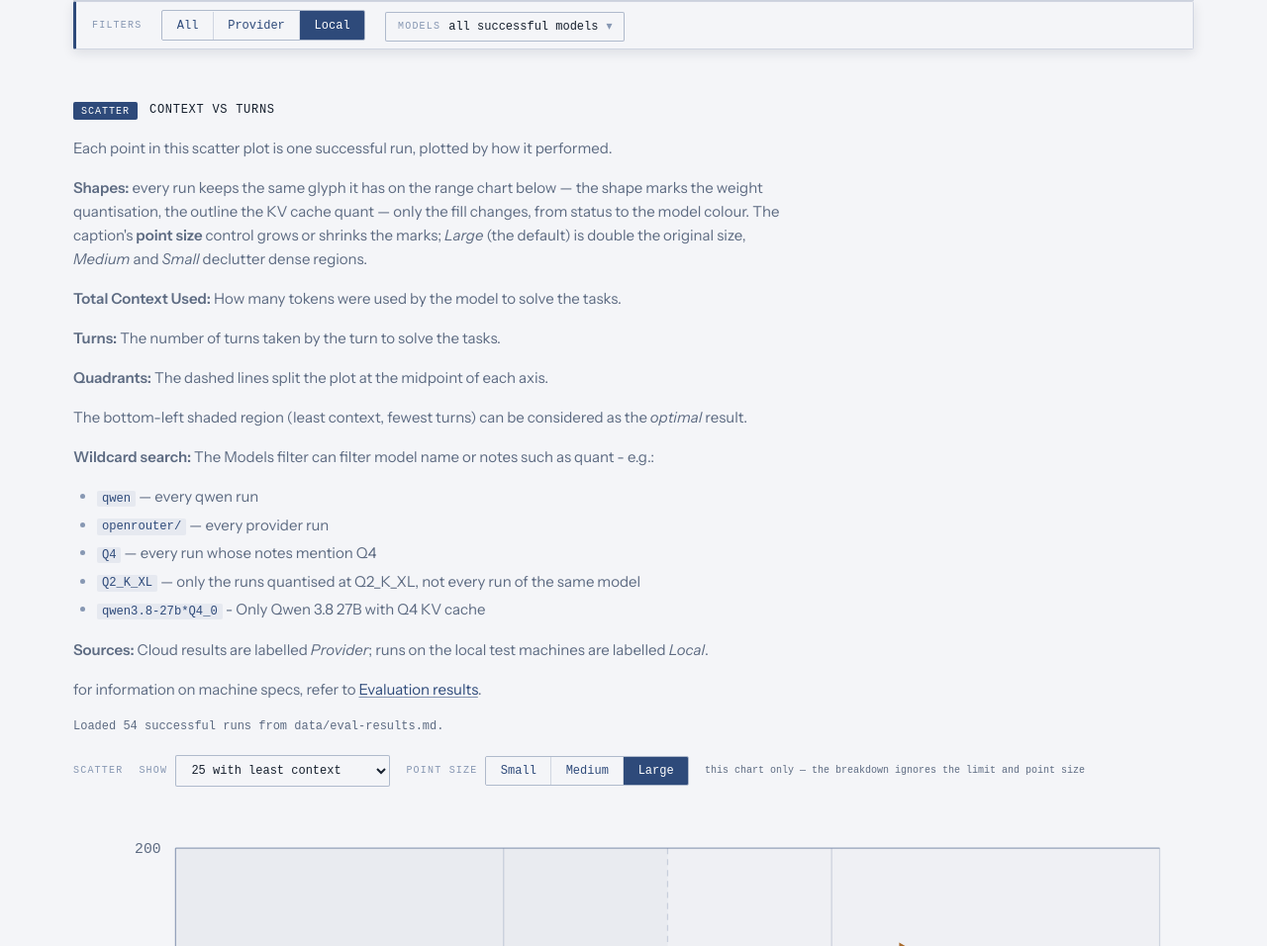
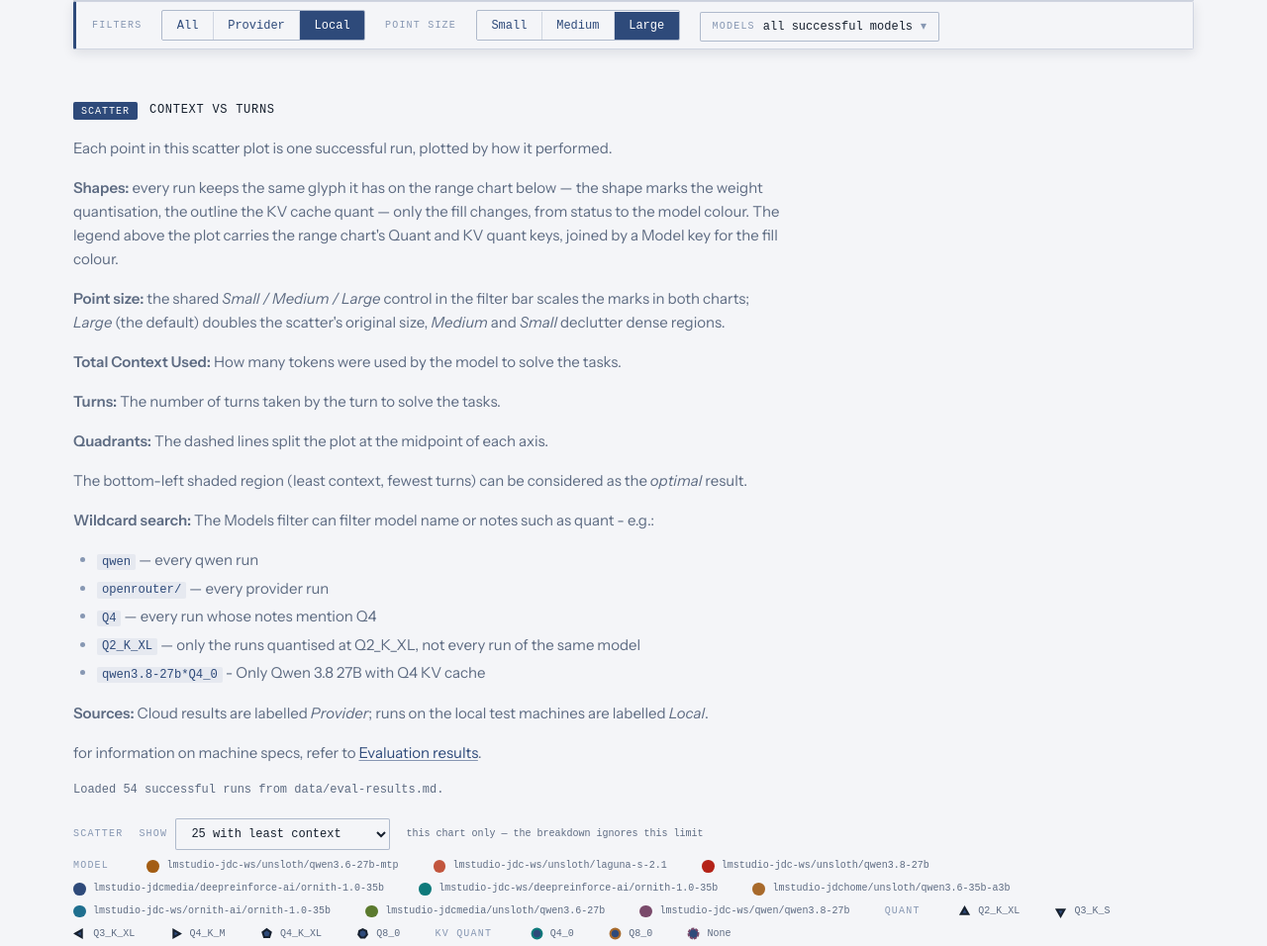
Before and after one commit to forzabarca88/coding-agent-resources, a plain HTML site: page docs/visualization.html in a window 1280 px wide. Shown: the part 364-1320 px from the top of the page at 99% size. Drawn offline with nearby package versions, Linux system fonts and the light colour scheme; a web font is replaced by a local one.

Commit message:
update 2nd graph

```diff
--- a/docs/assets/styles.css
+++ b/docs/assets/styles.css
@@ -1194,15 +1194,18 @@ a:focus-visible {
 /* Metric toggle — one rail at a time (Context Used | Turns) */
 .brk-metric { justify-self: start; margin: 0.25rem 0 0.9rem; }
 
-/* Legend — decoded live from the runs actually shown, so it always matches. */
-.brk-legend {
+/* Legend — decoded live from the runs actually shown, so it always matches.
+   Shared by the scatter and the model breakdown. */
+.brk-legend,
+.viz-legend {
   display: flex;
   flex-wrap: wrap;
   gap: 0.4rem 2.2rem;
   align-items: center;
   margin-bottom: 1rem;
 }
-.brk-legend .legend-label {
+.brk-legend .legend-label,
+.viz-legend .legend-label {
   font-family: var(--font-mono);
   font-size: 0.625rem;
   text-transform: uppercase;
@@ -1300,6 +1303,7 @@ a:focus-visible {
    ============================================================ */
 @media (max-width: 640px) {
   .brk-legend { gap: 0.4rem 1rem; }
+  .viz-legend { gap: 0.4rem 1rem; }
   .brk-chart { max-height: 320px; }
   .viz-bar { gap: 0.5rem 0.75rem; }
   .viz-bar__tag { display: none; }
@@ -1316,3 +1320,12 @@ a:focus-visible {
   .viz-tooltip { min-width: 0; }
   .model-search { flex: 1 1 100%; }
 }
+
+/* Mid-width screens: slim the shared filter bar so it keeps fitting on one
+   row — drop the bar tags and the Models toggle's summary text (the button
+   still reads "Models", and the chips/counters stay available in the
+   popover). The segs carry their own aria-labels. */
+@media (max-width: 900px) {
+  .viz-bar__tag { display: none; }
+  .viz-pop__summary { display: none; }
+}
--- a/docs/assets/visualization.js
+++ b/docs/assets/visualization.js
@@ -17,6 +17,7 @@
   var sourceBtns = Array.prototype.slice.call(document.querySelectorAll('[data-source]'));
   var psizeBtns = Array.prototype.slice.call(document.querySelectorAll('[data-psize]'));
   var topSel = document.getElementById('top-filter');
+  var vizLegendEl = document.getElementById('viz-legend');
   var chipsEl = document.getElementById('model-chips');
   var modelsAllBtn = document.getElementById('models-all');
   var modelsNoneBtn = document.getElementById('models-none');
@@ -65,7 +66,7 @@
     search: '',           // active wildcard query — while non-empty it derives the model selection
     searchSaved: null,    // the models value before the search began, restored on clear
     top: 25,              // 'all' or a number — scatter only
-    psize: 'l',           // scatter point size: 's' | 'm' | 'l' — 'l' is the default and double the original
+    psize: 'l',           // shared point-size setting: 's' | 'm' | 'l' — 'l' is the default
     metric: 'tokens'      // breakdown metric: 'tokens' (Context Used) | 'turns'
   };
 
@@ -96,6 +97,23 @@
   // halo ring tracks the glyph at 1.5x, as it always has (9 at the old 6).
   var P_SIZE = { s: 6, m: 9, l: 12 };
   function pointRadius() { return P_SIZE[state.psize] || P_SIZE.l; }
+
+  // Breakdown mark sizes, keyed by the same point-size setting — so the
+  // control scales both charts. The 34u rows bound these radii: unlike the
+  // scatter, where 'l' runs at the full 2x (12u), a 12u glyph would mash the
+  // row's label area, so 'l' clamps at 10u here; 'm' is the original 7u.
+  var BRK_SIZE = { s: 5, m: 7, l: 10 };
+  function brkRadius() { return BRK_SIZE[state.psize] || BRK_SIZE.l; }
+
+  // Dashed ring for KV quant "None": dashes scale with the glyph radius
+  // (baseline 3.6 / 1.4 at the breakdown's 7u), so the None signal keeps its
+  // proportions at any size in either chart. Trailing zeros are trimmed so a
+  // whole-number dash still reads clean (5.1 2, not 5.1 2.0).
+  function brkDash(r2) {
+    var k = r2 / 7;
+    function step(v) { return (k * v).toFixed(1).replace(/\.0$/, ''); }
+    return step(3.6) + ' ' + step(1.4);
+  }
 
   /* ------------------------------------------------------------------ *
    * Small utilities
@@ -555,6 +573,7 @@
       chartEl.innerHTML = '';
       tooltipEl.classList.add('is-hidden');
       pinned = null;
+      if (vizLegendEl) vizLegendEl.innerHTML = '';
       if (summaryEl) {
         var q = state.search.trim();
         var matches = searchMatches();
@@ -698,7 +717,7 @@
         (q ? ', quant ' + esc(q) : '') + (kv ? ', KV quant ' + esc(kv) : '') + '">' +
         '<circle cx="' + px + '" cy="' + py + '" r="' + (rpt * 1.5) + '" class="pt__halo"/>' +
         brkMark(brkShape(q), px, py, rpt, c, brkKVColor(kv),
-          kv === 'None' ? (rpt / 7 * 3.6).toFixed(1) + ' ' + (rpt / 7 * 1.4).toFixed(1) : null) +
+          kv === 'None' ? brkDash(rpt) : null) +
         '</g>'
       );
     });
@@ -715,6 +734,7 @@
     chartEl.innerHTML = out.join('');
     bindPoints();
     renderChips();
+    renderVizLegend(rows);
     updatePin();
     renderSummary(rows);
   }
@@ -1024,8 +1044,8 @@
   // One SVG run-mark for the breakdown: fill carries status, stroke carries KV
   // value, shape carries quant weight. Any BRK_SHAPES entry (or a generated
   // gon-N fallback) renders here. `dash` is a full stroke-dasharray value or
-  // null: the breakdown pins 3.6 1.4, the scatter scales it with the glyph
-  // radius so the "None" ring keeps its proportions at any size.
+  // null: both charts pass a brkDash() value so the None ring keeps its
+  // proportions at any glyph radius.
   function brkMark(shape, cx, cy, r2, fill, kv, dash) {
     var s = 'fill="' + fill + '" stroke="' + kv + '" stroke-width="2.5"' +
       (dash ? ' stroke-dasharray="' + dash + '"' : '');
@@ -1082,49 +1102,82 @@
     return kv;
   }
 
+  // Legend sections shared by both charts: the Quant shape keys and the KV
+  // quant ring keys, each built from the runs actually shown (so the legend
+  // always matches the plot). Schematic size — they decode channels, they
+  // don't mirror the point-size setting. Empty when no run in the group.
+  function legendQuantPart(shown) {
+    var quants = [];
+    shown.forEach(function (r) {
+      var q = brkQuant(r);
+      if (q && quants.indexOf(q) === -1 && BRK_QUANTS.indexOf(q) !== -1) quants.push(q);
+    });
+    if (!quants.length) return '';
+    var parts = ['<span class="legend-label">Quant</span>'];
+    BRK_QUANTS.forEach(function (q) {
+      if (quants.indexOf(q) === -1) return;
+      var sh = brkShape(q);
+      parts.push('<span class="legend-key"><svg viewBox="0 0 16 16" width="13" height="13" aria-hidden="true">' +
+        brkMark(sh, 8, 8, 5.4, BRK_OK, BRK_INK, null) + '</svg>' + esc(q) + '</span>');
+    });
+    return parts.join('');
+  }
+
+  function legendKVPart(shown) {
+    var kvs = [];
+    shown.forEach(function (r) {
+      var kv = brkKV(r);
+      if (kvs.indexOf(kv) === -1) kvs.push(kv);
+    });
+    if (!kvs.length) return '';
+    // stable order: recorded values (sorted), then None, then unrecorded.
+    kvs.sort(function (a, b) {
+      function rank(x) { return x === '' ? 2 : x === 'None' ? 1 : 0; }
+      return (rank(a) - rank(b)) || String(a).localeCompare(String(b));
+    });
+    var parts = ['<span class="legend-label">KV quant</span>'];
+    kvs.forEach(function (kv) {
+      var c = kv === '' ? BRK_KVCOL[''] : kv === 'None' ? BRK_KVCOL['None'] : brkKVColor(kv);
+      parts.push('<span class="legend-key"><svg viewBox="0 0 16 16" width="13" height="13" aria-hidden="true">' +
+        '<circle cx="8" cy="8" r="6" fill="' + BRK_OK + '" stroke="' + c + '" stroke-width="2.6" ' +
+        (kv === 'None' ? 'stroke-dasharray="3.6 1.4"' : '') + '/></svg>' +
+        esc(brkLegendLabel(kv)) + '</span>');
+    });
+    return parts.join('');
+  }
+
   function renderBreakdownLegend(shown) {
     if (!brkLegendEl) return;
     var parts = [];
     parts.push('<span class="legend-label">Status</span>');
     parts.push('<span class="legend-key"><span class="lg" style="background:' + BRK_OK + '"></span>success</span>');
     parts.push('<span class="legend-key"><span class="lg" style="background:' + BRK_FAIL + '"></span>failed</span>');
-
-    var quants = [];
+    parts.push(legendQuantPart(shown));
+    parts.push(legendKVPart(shown));
+    brkLegendEl.innerHTML = parts.join('');
+  }
+
+  // Scatter legend — same Quant/KV decoding as the range chart, plus the
+  // Model fill colour (the one channel the scatter's glyphs add). Rebuilt on
+  // every scatter draw from the rows actually shown, so it tracks the
+  // filters, the top-N limit and the wildcard search exactly as the plot does.
+  function renderVizLegend(shown) {
+    if (!vizLegendEl) return;
+    var parts = [];
+    var models = [];
     shown.forEach(function (r) {
-      var q = brkQuant(r);
-      if (q && quants.indexOf(q) === -1 && BRK_QUANTS.indexOf(q) !== -1) quants.push(q);
-    });
-    if (quants.length) {
-      parts.push('<span class="legend-label">Quant</span>');
-      BRK_QUANTS.forEach(function (q) {
-        if (quants.indexOf(q) === -1) return;
-        var sh = brkShape(q);
-        parts.push('<span class="legend-key"><svg viewBox="0 0 16 16" width="13" height="13" aria-hidden="true">' +
-          brkMark(sh, 8, 8, 5.4, BRK_OK, BRK_INK, null) + '</svg>' + esc(q) + '</span>');
+      if (models.indexOf(r.model) === -1) models.push(r.model);
+    });
+    if (models.length) {
+      parts.push('<span class="legend-label">Model</span>');
+      models.forEach(function (m) {
+        parts.push('<span class="legend-key"><span class="lg" style="background:' + modelColor(m) +
+          ';border-radius:50%"></span>' + esc(m) + '</span>');
       });
     }
-
-    var kvs = [];
-    shown.forEach(function (r) {
-      var kv = brkKV(r);
-      if (kvs.indexOf(kv) === -1) kvs.push(kv);
-    });
-    // stable order: recorded values (sorted), then None, then unrecorded.
-    kvs.sort(function (a, b) {
-      function rank(x) { return x === '' ? 2 : x === 'None' ? 1 : 0; }
-      return (rank(a) - rank(b)) || String(a).localeCompare(String(b));
-    });
-    if (kvs.length) {
-      parts.push('<span class="legend-label">KV quant</span>');
-      kvs.forEach(function (kv) {
-        var c = kv === '' ? BRK_KVCOL[''] : kv === 'None' ? BRK_KVCOL['None'] : brkKVColor(kv);
-        parts.push('<span class="legend-key"><svg viewBox="0 0 16 16" width="13" height="13" aria-hidden="true">' +
-          '<circle cx="8" cy="8" r="6" fill="' + BRK_OK + '" stroke="' + c + '" stroke-width="2.6" ' +
-          (kv === 'None' ? 'stroke-dasharray="3.6 1.4"' : '') + '/></svg>' +
-          esc(brkLegendLabel(kv)) + '</span>');
-      });
-    }
-    brkLegendEl.innerHTML = parts.join('');
+    parts.push(legendQuantPart(shown));
+    parts.push(legendKVPart(shown));
+    vizLegendEl.innerHTML = parts.join('');
   }
 
   function showBrkTpt(g, r) {
@@ -1241,18 +1294,17 @@
       var x0 = isFinite(min) ? sx(min) : valRight, x1 = isFinite(max) ? sx(max) : valRight;
       body.push('<rect class="brk-rail" x="' + x0 + '" y="' + (mid - 1) + '" width="' + Math.max(2, x1 - x0) + '" height="2" pointer-events="none"/>');
 
-      // one interactive mark per run
+      // one interactive mark per run — sized by the shared point-size control
       runs.forEach(function (r, j) {
         var okk = r.code === '0';
         var fill = okk ? BRK_OK : BRK_FAIL;
         var kv = brkKV(r);
         var shape = brkShape(brkQuant(r));
-        var dash = kv === 'None';
         var label = r.model + ': ' + (okk ? 'success' : 'failed') + ', ' + metricText(r) + '.';
         var gid = i + '_' + j;
         outMarks[gid] = r;
         body.push('<g class="brk-mark" data-brk="' + gid + '" tabindex="0" role="button" pointer-events="bounding-box" aria-label="' + esc(label) + '">' +
-          brkMark(shape, sx(r[mKey]), mid, 7, fill, brkKVColor(kv), kv === 'None' ? '3.6 1.4' : null) + '</g>');
+          brkMark(shape, sx(r[mKey]), mid, brkRadius(), fill, brkKVColor(kv), kv === 'None' ? brkDash(brkRadius()) : null) + '</g>');
       });
       body.push('</svg>');
     });
@@ -1382,8 +1434,9 @@
       draw();
     });
   }
-  // Point-size toggle — scatter only; the breakdown marks keep their fixed
-  // size. Re-draws the glyphs and re-places labels against the new radius.
+  // Point-size toggle — shared by both charts: the scatter re-places its
+  // glyphs and labels against the new radius; the breakdown follows through
+  // brkRadius() in drawBreakdown. Redraws both via draw().
   psizeBtns.forEach(function (btn) {
     btn.addEventListener('click', function () {
       var p = btn.getAttribute('data-psize');
--- a/docs/content/visualization/note.md
+++ b/docs/content/visualization/note.md
@@ -2,8 +2,12 @@ Each point in this scatter plot is one successful run, plotted by how it perform
 
 **Shapes:** every run keeps the same glyph it has on the range chart below — the
 shape marks the weight quantisation, the outline the KV cache quant — only the
-fill changes, from status to the model colour. The caption's **point size**
-control grows or shrinks the marks; *Large* (the default) is double the
+fill changes, from status to the model colour. The legend above the plot
+carries the range chart's Quant and KV quant keys, joined by a Model key for
+the fill colour.
+
+**Point size:** the shared *Small / Medium / Large* control in the filter bar
+scales the marks in both charts; *Large* (the default) doubles the scatter's
 original size, *Medium* and *Small* declutter dense regions.
 
 **Total Context Used:** How many tokens were used by the model to solve the tasks.
--- a/docs/visualization.html
+++ b/docs/visualization.html
@@ -60,9 +60,11 @@
 
       <!-- Compact sticky filter bar — shared by both charts. Stays pinned to
            the top of the viewport but stays slim (one row), so it never
-           blankets the charts: a Source seg + a Models dropdown (search/chips
-           live in a dismissible popover). The Runs limit is chart-specific, so
-           it lives in a caption attached to the scatter section below, not here. -->
+           blankets the charts: a Source seg, the scatter run limit is
+           chart-specific and lives in a caption attached to the scatter
+           section below; the point-size seg is shared (both charts render
+           their marks at the selected size), and search/chips live in a
+           dismissible popover. -->
       <div class="viz-controls" role="group" aria-label="Chart filters">
         <div class="viz-bar">
           <span class="viz-bar__tag">Filters</span>
@@ -70,6 +72,12 @@
             <button type="button" class="seg-btn" data-source="all">All</button>
             <button type="button" class="seg-btn" data-source="Provider">Provider</button>
             <button type="button" class="seg-btn" data-source="Local">Local</button>
+          </div>
+          <span class="viz-bar__tag viz-bar__tag--size">Point size</span>
+          <div class="seg" role="group" aria-label="Point size">
+            <button type="button" class="seg-btn" data-psize="s">Small</button>
+            <button type="button" class="seg-btn" data-psize="m">Medium</button>
+            <button type="button" class="seg-btn is-active" data-psize="l" aria-pressed="true">Large</button>
           </div>
           <div class="viz-pop" id="models-pop">
             <button type="button" class="viz-pop__toggle" id="models-toggle"
@@ -113,11 +121,13 @@
         </p>
         <button id="viz-retry" type="button" class="retry" hidden>Reload results</button>
 
-        <!-- Scatter caption: the run limit and point size belong to the scatter chart only.
-             They sit in a caption band attached to this figure — not in the shared sticky
-             filter bar — so they are visibly specific to the first chart; the ranges chart
-             below always shows every matchable run. -->
-        <div class="viz-cap" aria-label="Scatter controls">
+        <!-- Runs caption: the run limit belongs to the scatter chart only. It
+             sits in a caption band attached to this figure — not in the shared
+             sticky filter bar — so it is visibly specific to the first chart;
+             the ranges chart below always shows every matchable run and takes
+             no limit. (The point-size control is shared, so it lives up in the
+             filter bar with the other shared controls.) -->
+        <div class="viz-cap" aria-label="Scatter run limit">
           <span class="viz-cap__tag" aria-hidden="true">Scatter</span>
           <label class="viz-cap__field" for="top-filter">
             <span class="viz-cap__label">show</span>
@@ -128,16 +138,13 @@
               <option value="all">All runs</option>
             </select>
           </label>
-          <div class="viz-cap__field">
-            <span class="viz-cap__label">point size</span>
-            <span class="seg" role="group" aria-label="Scatter point size">
-              <button type="button" class="seg-btn" data-psize="s">Small</button>
-              <button type="button" class="seg-btn" data-psize="m">Medium</button>
-              <button type="button" class="seg-btn is-active" data-psize="l" aria-pressed="true">Large</button>
-            </span>
-          </div>
-          <span class="viz-cap__scope">this chart only — the breakdown ignores the limit and point size</span>
+          <span class="viz-cap__scope">this chart only — the breakdown ignores this limit</span>
         </div>
+
+        <!-- Scatter legend — decodes the same glyph channels as the range
+             chart's legend (Quant shape, KV quant ring) plus the model fill
+             colour, rebuilt on every draw from the runs actually shown. -->
+        <div class="viz-legend" id="viz-legend" role="group" aria-label="Scatter legend — Model, Quant, KV quant"></div>
 
         <!-- Plot -->
         <div class="viz-plot">
```
Also changed, not shown: docs/content/visualization/breakdown.md (+4 -1 lines), README.md.
